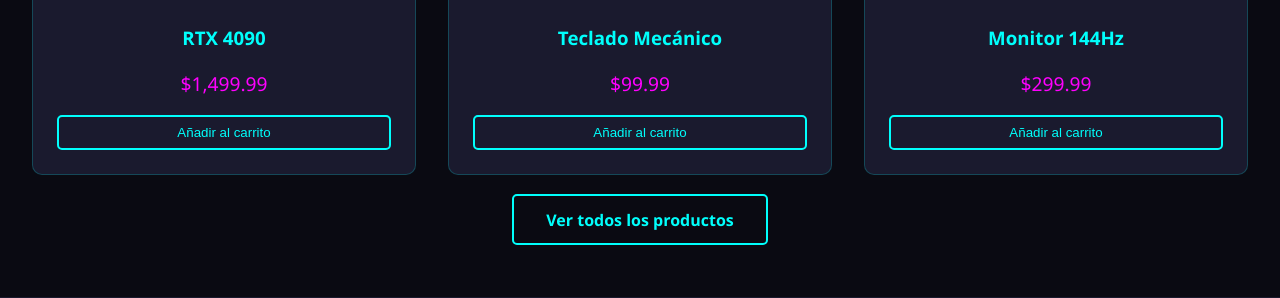
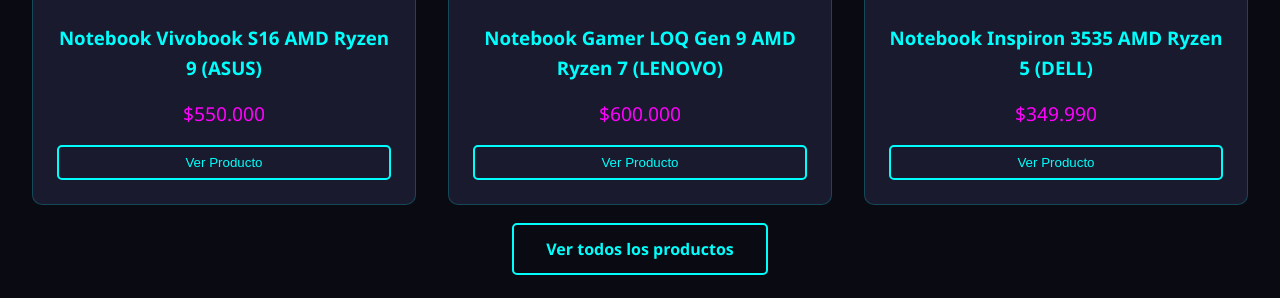
Before and after one commit to GatoSkate/KitsuneXpert, a Django app: page / in a window 1280 px wide. Shown: the part 1026-1324 px from the top of the page. Run offline with Django 5.2, Linux system fonts and the light colour scheme.

Commit message:
Kitsune_V003
Diseño

```diff
--- a/KitsuneXpert/static/tienda/css/styles.css
+++ b/KitsuneXpert/static/tienda/css/styles.css
@@ -75,7 +75,7 @@
 
 /* Hero Section */
 .hero {
-    background: url('../img/bg-tech.jpg') no-repeat center/cover;
+    background: url('../../../media/Fondos/fondo.jpg') no-repeat center/cover;
     height: 70vh;
     display: flex;
     align-items: center;
--- a/KitsuneXpert/tienda/templates/tienda/base.html
+++ b/KitsuneXpert/tienda/templates/tienda/base.html
@@ -15,6 +15,7 @@
     <header class="navbar">
         <div class="logo">
             <h1>Kitsune<span>Xpert</span></h1>
+
         </div>
         <button class="menu-btn" id="menu-btn">
             <span></span>
--- a/KitsuneXpert/tienda/templates/tienda/compra_exitosa.html
+++ b/KitsuneXpert/tienda/templates/tienda/compra_exitosa.html
@@ -3,8 +3,9 @@
 {% block content %}
 <div class="compra-exitosa">
     <h1>¡Compra realizada con éxito! 🎉</h1>
-    <p>Tu pedido ha sido procesado correctamente.</p>
+    <p>🤞 Tu pedido ha sido procesado correctamente 🤞</p>
     <p>Recibirás un correo con los detalles de tu compra.</p>
+    <p>👉 Recuerda: En tus compras mayores a $300.000 te llevaras un Teclado Gaming GRATIS 🎉</p>
     <a href="{% url 'productos' %}" class="btn">Seguir comprando</a>
 </div>
 {% endblock %}
--- a/KitsuneXpert/tienda/templates/tienda/index.html
+++ b/KitsuneXpert/tienda/templates/tienda/index.html
@@ -16,22 +16,22 @@
         <h2>Productos Destacados</h2>
         <div class="products-grid">
             <div class="product-card">
-                <img src="{% static 'tienda/img/producto1.jpg' %}" alt="RTX 4090">
-                <h3>RTX 4090</h3>
-                <p class="price">$1,499.99</p>
-                <button class="btn-add">Añadir al carrito</button>
+                <img src="../../../media/productos/Notebook_Vivobook_S16.png" alt="Notebook Vivobook S16 AMD Ryzen 9">
+                <h3>Notebook Vivobook S16 AMD Ryzen 9 (ASUS)</h3>
+                <p class="price">$550.000</p>
+                <button class="btn-add">Ver Producto</button>
             </div>
             <div class="product-card">
-                <img src="{% static 'tienda/img/producto2.jpg' %}" alt="Teclado Gaming">
-                <h3>Teclado Mecánico</h3>
-                <p class="price">$99.99</p>
-                <button class="btn-add">Añadir al carrito</button>
+                <img src="../../../media/productos/Notebook_Lenovo.png" alt="Teclado Gaming">
+                <h3>Notebook Gamer LOQ Gen 9 AMD Ryzen 7 (LENOVO)</h3>
+                <p class="price">$600.000</p>
+                <button class="btn-add">Ver Producto</button>
             </div>
             <div class="product-card">
-                <img src="{% static 'tienda/img/producto3.jpg' %}" alt="Monitor 144Hz">
-                <h3>Monitor 144Hz</h3>
-                <p class="price">$299.99</p>
-                <button class="btn-add">Añadir al carrito</button>
+                <img src="../../../media/productos/Notebook_Dell.png" alt="Monitor 144Hz">
+                <h3>Notebook Inspiron 3535 AMD Ryzen 5 (DELL)</h3>
+                <p class="price">$349.990</p>
+                <button class="btn-add">Ver Producto</button>
             </div>
         </div>
         <a href="{% url 'productos' %}" class="btn-view-all">Ver todos los productos</a>
@@ -42,7 +42,22 @@
         <div class="about-content">
             <div class="about-text">
                 <h2>Sobre Nosotros</h2>
-                <p>En KitsuneXpert nos dedicamos a ofrecer los mejores componentes tecnológicos al mejor precio. Fundada en 2024, nuestra misión es llevar la tecnología gaming a todo el mundo.</p>
+                <h1>KitsuneXpert – <span class="highlight">Transformando el Futuro del Gaming</span></h1>
+                <br>
+        <p>En <strong>KitsuneXpert</strong>, nuestra pasión por la tecnología se combina con el compromiso de ofrecerte los mejores componentes para tu experiencia gaming. Fundada en <strong>2024</strong>, nuestra empresa ha sido creada con el objetivo de revolucionar el acceso a tecnología de calidad, brindando productos innovadores a precios accesibles.</p>
+
+        <h2>¿Qué nos hace diferentes?</h2>
+        <p><strong>Calidad Premium:</strong> Seleccionamos cuidadosamente cada componente para garantizar la máxima eficiencia y durabilidad.</p>
+        <p><strong>Precios Justos:</strong> Creemos que la tecnología avanzada debe ser accesible para todos. Por eso, nos aseguramos de ofrecerte el mejor valor posible.</p>
+        <p><strong>Innovación Constante:</strong> Estamos en la búsqueda constante de las últimas tendencias y avances para asegurarnos de que tu experiencia gaming siempre esté a la vanguardia.</p>
+
+        <div class="mission">
+            <p><strong>Nuestra misión:</strong> Llevar la tecnología gaming a todo el mundo, sin importar el lugar ni el presupuesto, ofreciendo productos de calidad superior que te permitan alcanzar el máximo potencial en tu pasión por los videojuegos.</p>
+        </div>
+
+        <div class="call-to-action">
+            <p>Únete a la comunidad de <strong>KitsuneXpert</strong> y lleva tu experiencia gaming al siguiente nivel.</p>
+        </div>
             </div>
             <div class="about-image">
                 <img src="{% static 'tienda/img/about-us.jpg' %}" alt="Equipo KitsuneXpert">
--- /dev/null
+++ b/productos.txt
@@ -0,0 +1 @@
+1.- Notebook Vivobook S16 AMD Ryzen 9 270 16" WUXGA 144Hz 16GB 512GB SSD Windows 11 Matte Gray M3607HA-RP067W
```
Also changed, not shown: KitsuneXpert/tienda/templates/tienda/carrito.html (+4 -4 lines), KitsuneXpert/db.sqlite3, KitsuneXpert/media/Fondos/fondo.jpg (added), KitsuneXpert/media/productos/Notebook_Dell.png (added), KitsuneXpert/media/productos/Notebook_Dell_DbqH6FF.png (added), KitsuneXpert/media/productos/Notebook_Lenovo.png (added), KitsuneXpert/media/productos/Notebook_Lenovo_N1Xzc8s.png (added), KitsuneXpert/media/productos/Notebook_Vivobook_S16.png (added), KitsuneXpert/media/productos/Notebook_Vivobook_S16_JiXGYSM.png (added).
